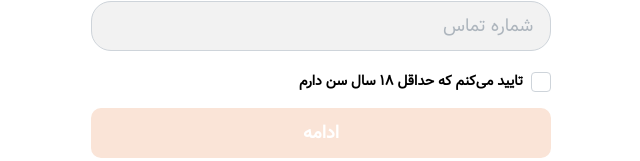
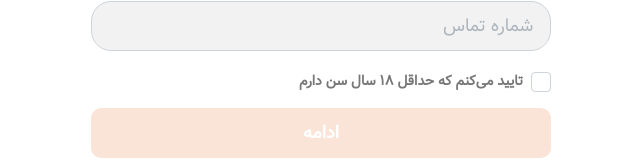
Before and after one commit to countMort/vadoostan, a Next.js app: page /signup in a window 1280 px wide. Shown: the part 210-371 px from the top of the page, without its empty margins (384-1024 px from the left). Built offline with nearby package versions, Linux system fonts and the light colour scheme; what moment-jalaali would draw is missing.

Commit message:
age confirm color

```diff
--- a/app/signup/form.tsx
+++ b/app/signup/form.tsx
@@ -15,7 +15,7 @@ interface SignUpFormProps {
 
 const SignUpForm = ({ onSubmitForm }: SignUpFormProps) => {
   const { Controller } = SignupFormContext;
-  const { handleSubmit } = SignupFormContext.useFormContext();
+  const { handleSubmit, watch } = SignupFormContext.useFormContext();
   const { errors } = SignupFormContext.useFormState();
   const { getValues } = SignupFormContext.useFormContext();
   const { mutate: onSignup, isPending } = useSignup();
@@ -155,6 +155,9 @@ const SignUpForm = ({ onSubmitForm }: SignUpFormProps) => {
                     ...(errors.ageConfirm?.message && {
                       border: '1px solid #ee3f56',
                     }),
+                    ...(watch('ageConfirm') && {
+                      backgroundColor: '#15A983',
+                    }),
                   },
                 }}
                 checked={value}
@@ -169,7 +172,8 @@ const SignUpForm = ({ onSubmitForm }: SignUpFormProps) => {
         <div
           className={classNames(
             classes['age-confirm-text'],
-            errors.ageConfirm?.message && classes['age-confirm-text--error']
+            errors.ageConfirm?.message && classes['age-confirm-text--error'],
+            watch('ageConfirm') && classes['age-confirm-text--confirmed']
           )}
         >
           تایید می‌کنم که حداقل 18 سال سن دارم
--- a/app/signup/style.module.scss
+++ b/app/signup/style.module.scss
@@ -18,7 +18,11 @@
   font-size: 14px;
   font-weight: 600;
   margin-inline-start: 8px;
+  color: #777777;
   &--error {
     color: #ee3f56;
   }
+  &--confirmed {
+    color: #15a983;
+  }
 }
```
